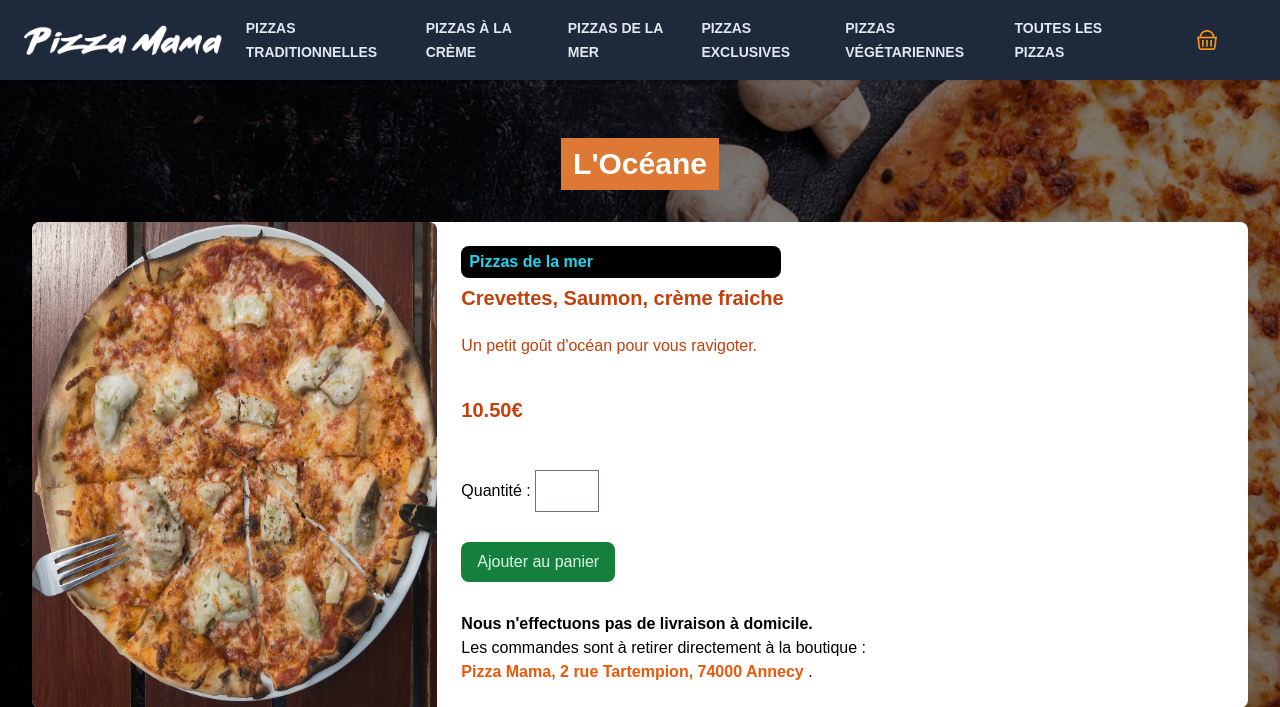
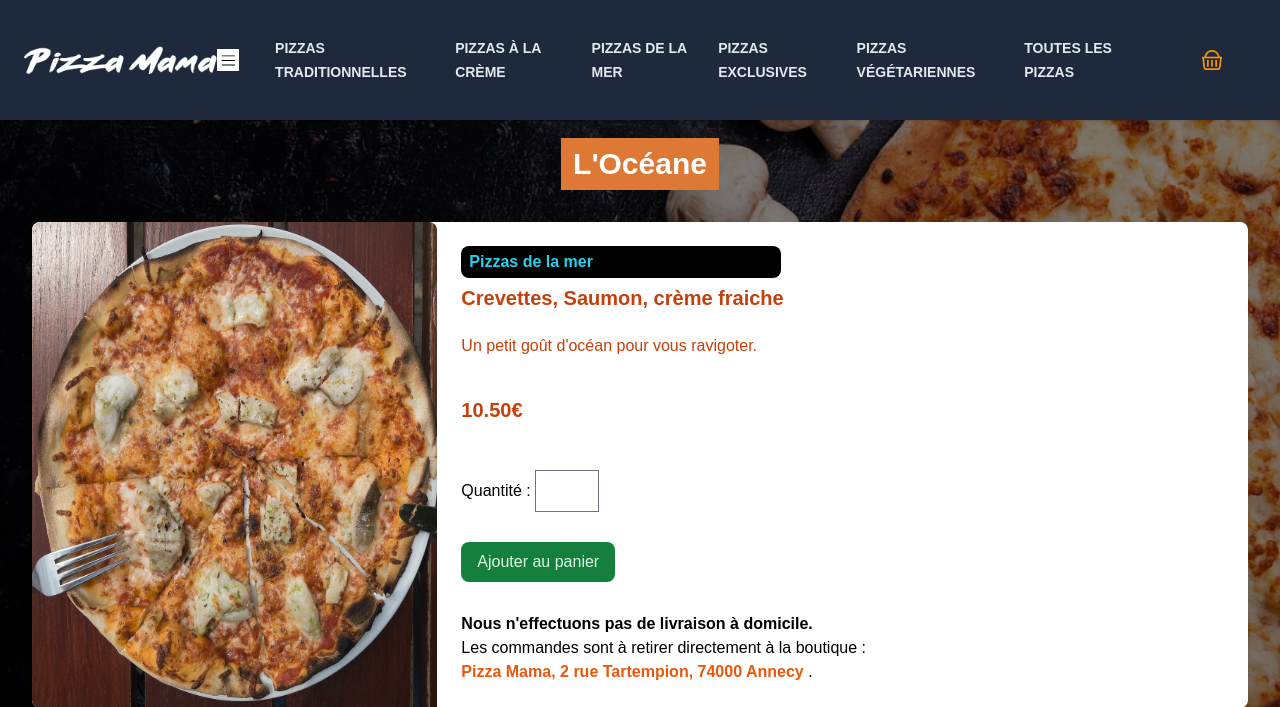
Before and after one commit to Helidow74/pizzamama, a Django app: a page that uses pizzamama2/menu/templates/menu/base.html in a window 1280 px wide. Shown: the top 707 px of the page. Run offline with Django 4.2, Linux system fonts and the light colour scheme; data comes from the database, SQL or seed files in the repository; style sheets or scripts are compiled from the project's sources; some libraries are stand-ins or nearby versions.

Commit message:
modification barre menu --> uniquement avec clic sur icône

```diff
--- a/pizzamama2/menu/templates/menu/base.html
+++ b/pizzamama2/menu/templates/menu/base.html
@@ -18,35 +18,35 @@
                 <a href="{% url 'main:main' %}" class="flex" aria-label="Page d'accueil">
                     <img src="../static/menu/images/small_logo.png" class="xl:inline" alt="">
                 </a>
-                <button aria-label="toggle button" aria-expanded="false" id="menu-btn" class="cursor-pointer w-7 xl:hidden bg-white">
+                <button aria-label="toggle button" aria-expanded="false" id="menu-btn" class="cursor-pointer w-7 bg-white">
                     <img src="../static/menu/images/menu.svg" alt="">
                 </button>
-                <ul id="toggled-menu" class="bg-white w-full absolute top-full left-0 -translate-y-full -z-10 text-gray-800 border-b border-gray-200 flex flex-col items-center xl:bg-slate-800 xl:mx-6 xl:static xl:z-10 xl:transform-none xl:border-none xl:flex-row xl:text-slate-200">
-                    <li class="py-4 lg:py-0 lg:mr-6">
+                <ul id="toggled-menu" class="bg-white p-3 w-full absolute top-full left-0 -translate-y-full -z-10 text-gray-800 border-b border-gray-200 flex flex-col items-center xl:bg-slate-800 xl:mx-6 xl:static xl:z-10 xl:transform-none xl:border-none xl:flex-row xl:text-slate-200">
+                    <li class="py-2">
                         <a href="{% url 'menu:pizzas_traditionnelles' %}" class="text-sm uppercase hover:text-amber-300 font-semibold w-full focus:text-rose-600">Pizzas Traditionnelles
                         </a>
                     </li>
-                    <li class="py-4 lg:py-0 lg:mr-6">
+                    <li class="py-2">
                         <a href="{% url 'menu:pizzas_a_la_creme' %}" class="text-sm uppercase hover:text-amber-300 font-semibold w-full focus:text-rose-600">Pizzas à la crème
                         </a>
                     </li>
-                    <li class="py-4 lg:py-0 lg:mr-6">
+                    <li class="py-2">
                         <a href="{% url 'menu:pizzas_de_la_mer' %}" class="text-sm uppercase hover:text-amber-300 font-semibold w-full focus:text-rose-600">Pizzas de la mer
                         </a>
                     </li>
-                    <li class="py-4 lg:py-0 lg:mr-6">
+                    <li class="py-2">
                         <a href="{% url 'menu:pizzas_exclusives' %}" class="text-sm uppercase hover:text-amber-300 font-semibold w-full focus:text-rose-600">Pizzas Exclusives
                         </a>
                     </li>
-                    <li class="py-4 lg:py-0 lg:mr-6">
+                    <li class="py-2">
                         <a href="{% url 'menu:pizzas_vegetariennes' %}" class="text-sm uppercase hover:text-amber-300 font-semibold w-full focus:text-rose-600">Pizzas végétariennes
                         </a>
                     </li>
-                    <li class="py-4 lg:py-0 lg:mr-6">
+                    <li class="py-2">
                         <a href="{% url 'menu:index' %}" class="text-sm uppercase hover:text-amber-300 font-semibold w-full focus:text-rose-600">Toutes les pizzas
                         </a>
                     </li>
-                     <li class="py-4 lg:py-0 lg:mr-6">
+                     <li class="py-2">
                        <a href="#panier" class="flex" aria-label="Panier">
                            <img src="../static/menu/images/panier.png" class="lg:inline lg:ml-10 h-5" alt="panier">
                        </a>
```
Also changed, not shown: pizzamama2/menu/static/menu/images/pizza1.jpg (deleted), pizzamama2/menu/static/menu/images/pizza_square_6.jpg (deleted).
